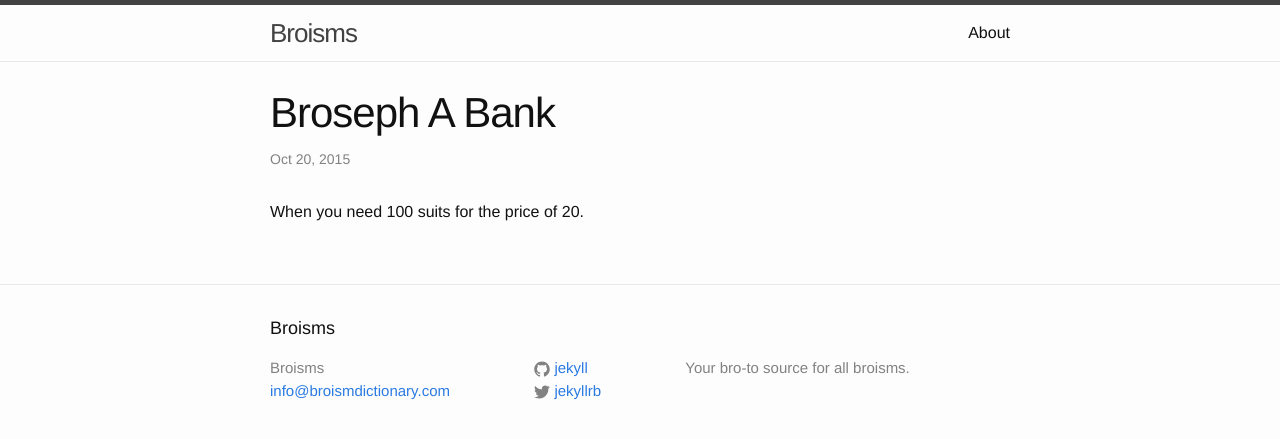
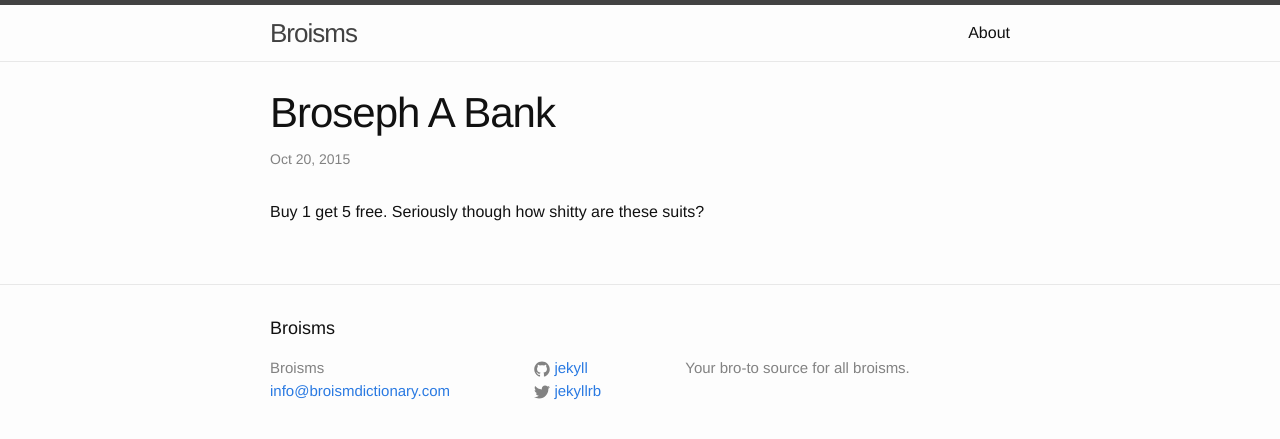
Before and after one commit to lukebonucci/broismdictionary.github.io, a Jekyll site: the page built from _posts/2015-10-20-Broseph-A-Bank.md, in a window 1280 px wide. Shown: the top 439 px of the page. Built offline with Jekyll 4.4.1, drawn with Linux system fonts in a browser that asks for light colours.

Commit message:
Updated 2015-10-20-Broseph-A-Bank.md

```diff
--- a/_posts/2015-10-20-Broseph-A-Bank.md
+++ b/_posts/2015-10-20-Broseph-A-Bank.md
@@ -3,4 +3,5 @@ published: true
 layout: post
 ---
 
-When you need 100 suits for the price of 20.
+
+Buy 1 get 5 free. Seriously though how shitty are these suits?
```
